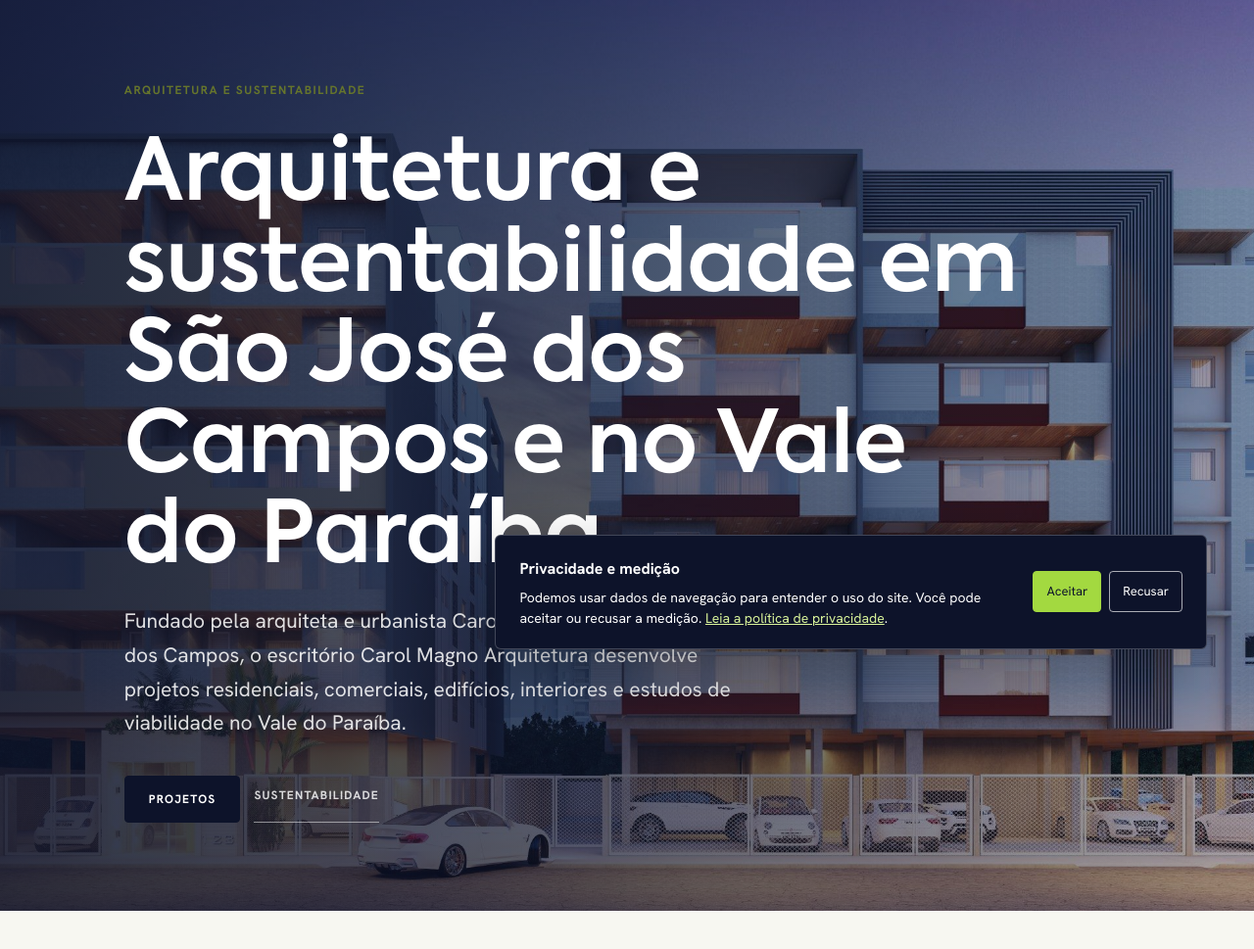
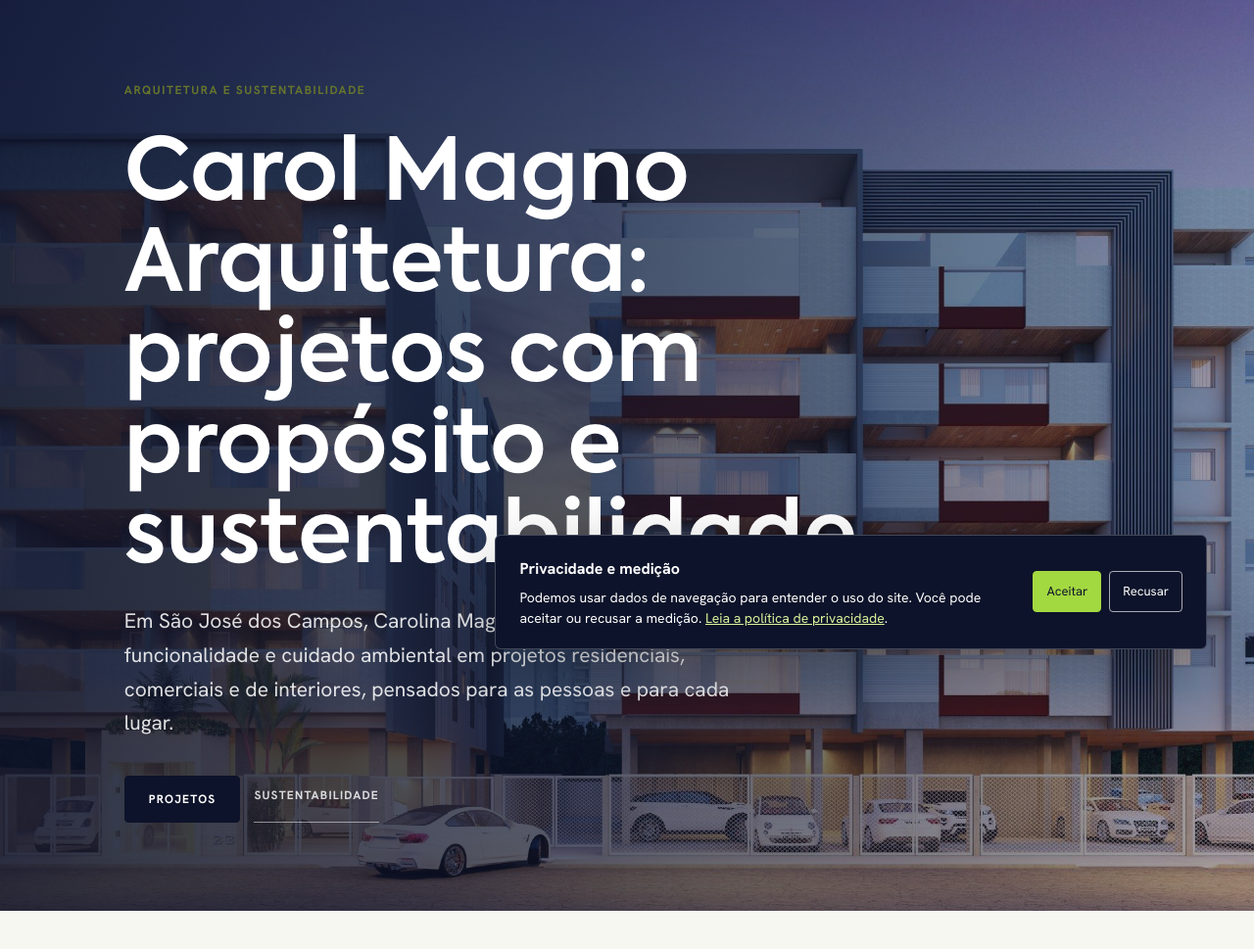
Before and after one commit to crizothdev/carol-magno-preview, a website: page index.html in a window 1280 px wide. Shown: the part 97-1066 px from the top of the page at 98% size. Drawn offline with Linux system fonts and the light colour scheme.

Commit message:
Reescreve chamada principal da home

```diff
--- a/index.html
+++ b/index.html
@@ -38,8 +38,8 @@
       <div class="hero__media"><img src="assets/carol/hero-fachada.jpg" alt="Projeto de arquitetura Carol Magno" width="1600" height="1067"></div>
       <div class="container hero__content">
         <p class="eyebrow">Arquitetura e Sustentabilidade</p>
-        <h1>Arquitetura e sustentabilidade em São José dos Campos e no Vale do Paraíba.</h1>
-        <p class="lead">Fundado pela arquiteta e urbanista Carolina Magno em São José dos Campos, o escritório Carol Magno Arquitetura desenvolve projetos residenciais, comerciais, edifícios, interiores e estudos de viabilidade no Vale do Paraíba.</p>
+        <h1>Carol Magno Arquitetura: projetos com propósito e sustentabilidade.</h1>
+        <p class="lead">Em São José dos Campos, Carolina Magno une arquitetura, funcionalidade e cuidado ambiental em projetos residenciais, comerciais e de interiores, pensados para as pessoas e para cada lugar.</p>
         <div class="hero__actions"><a class="btn btn--primary" href="portfolio.html">Projetos</a><a class="btn btn--ghost btn--underline" href="sustentabilidade.html">Sustentabilidade</a></div>
       </div>
     </section>
```
